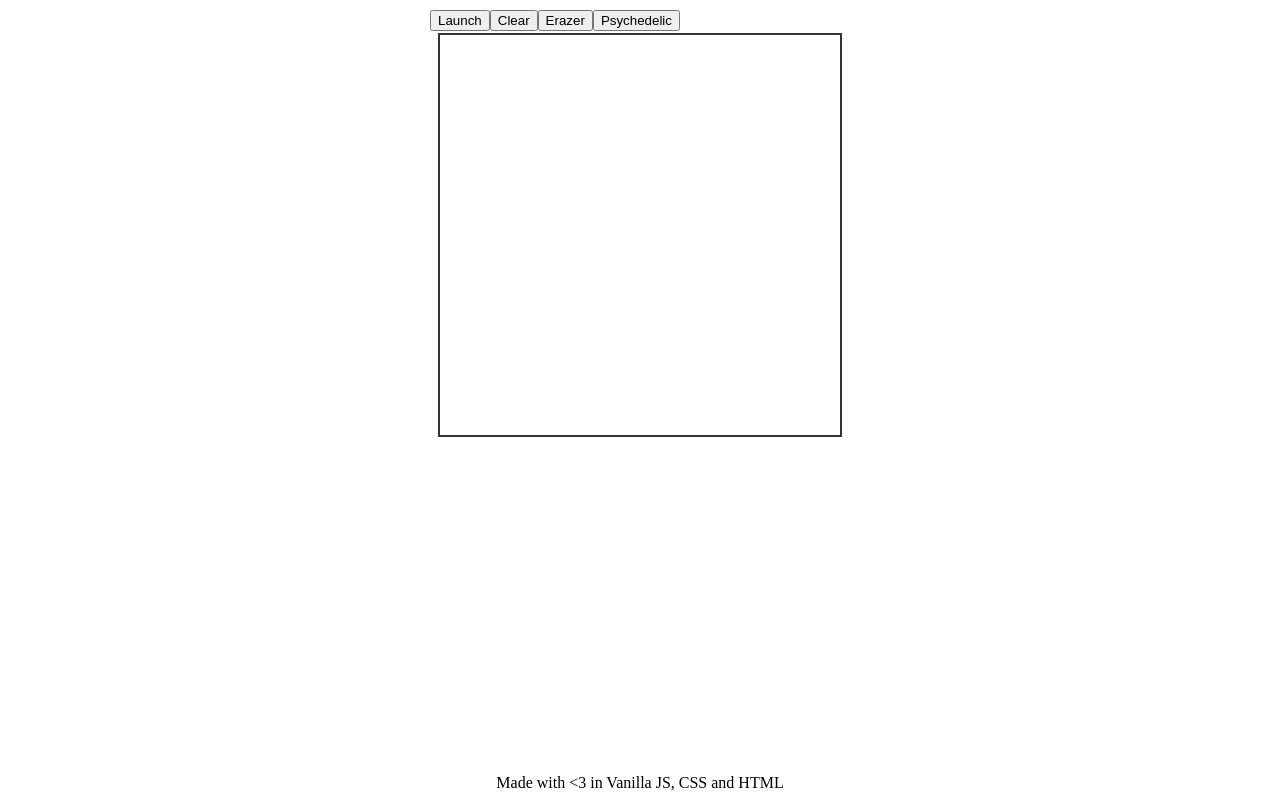
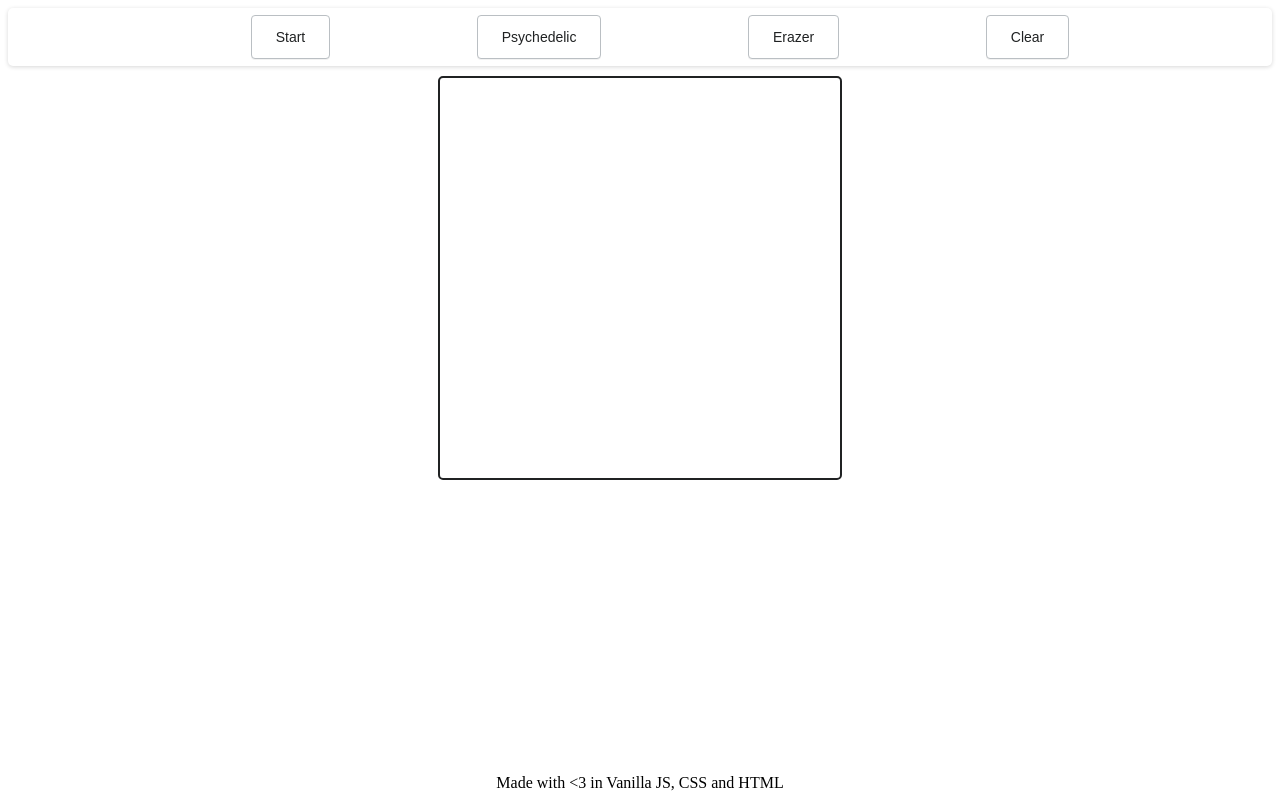
Before and after one commit to yorkzap/etch-a-sketch, a plain HTML site: page index.html in a window 1280 px wide. Drawn offline with Linux system fonts and the light colour scheme.

Commit message:
Add sleek style for navigation

```diff
--- a/index.html
+++ b/index.html
@@ -15,12 +15,12 @@
             <ul>
                 <li>
                     <button id="launch">
-                        Launch
+                        Start
                     </button>
                 </li>
                 <li>
-                    <button id="eraze">
-                        Clear
+                    <button id="psychedelic">
+                        Psychedelic
                     </button>
                 </li>
                 <li>
@@ -29,8 +29,8 @@
                     </button>
                 </li>
                 <li>
-                    <button id="psychedelic">
-                        Psychedelic
+                    <button id="eraze">
+                        Clear
                     </button>
                 </li>
             </ul>
--- a/style.css
+++ b/style.css
@@ -8,13 +8,22 @@ html, body {
 .nav {
     display: flex;
     flex-direction: column;
+    justify-content: center;
+    border-radius: 5px;
+    box-shadow: rgba(0, 0, 0, 0.16) 0px 1px 4px;
+    padding: 5px;
 }
 
 ul {
     display: flex;
-    margin: 2px 50%;
-    justify-content: flex-end;
+    margin: 2px 10%;
     list-style: none;
+    justify-content: space-around;
+    gap: 2px;
+}
+
+li {
+    display: flex;
 }
 
 .app {
@@ -25,13 +34,14 @@ ul {
 }
 
 #square {
-    border: 2px rgba(0, 0, 0, 0.8) solid;
+    border: 2px #202223 solid;
     flex: 0 1 auto;
     height: 400px;
     width: 400px;
     display: flex;
     flex-wrap: wrap;
-
+    border-radius: 5px;
+    margin-top: 10px;
 }
 
 footer {
@@ -41,9 +51,34 @@ footer {
 }
 
 .pixel {
-    border: 2px rgba(0, 0, 0, 0.8) solid;
+    border: 2px #202223 solid;
     flex: 1 1 auto;
     flex-wrap: wrap;
     box-sizing: border-box;
     border-radius: 3px;
 }
+
+
+button {
+    display: inline-block;
+    outline: 0;
+    cursor: pointer;
+    text-align: center;
+    border: 1px solid #babfc3;
+    padding: 11px 24px;
+    min-height: 44px;
+    min-width: 44px;
+    color: #202223;
+    background: #ffffff;
+    border-radius: 4px;
+    font-weight: 500;
+    font-size: 14px;
+    box-shadow: rgba(0, 0, 0, 0.05) 0px 1px 0px 0px;
+}
+
+
+
+button:hover,:focus {
+    background: #f6f6f7;
+    outline: 1px solid transparent;
+}
```
